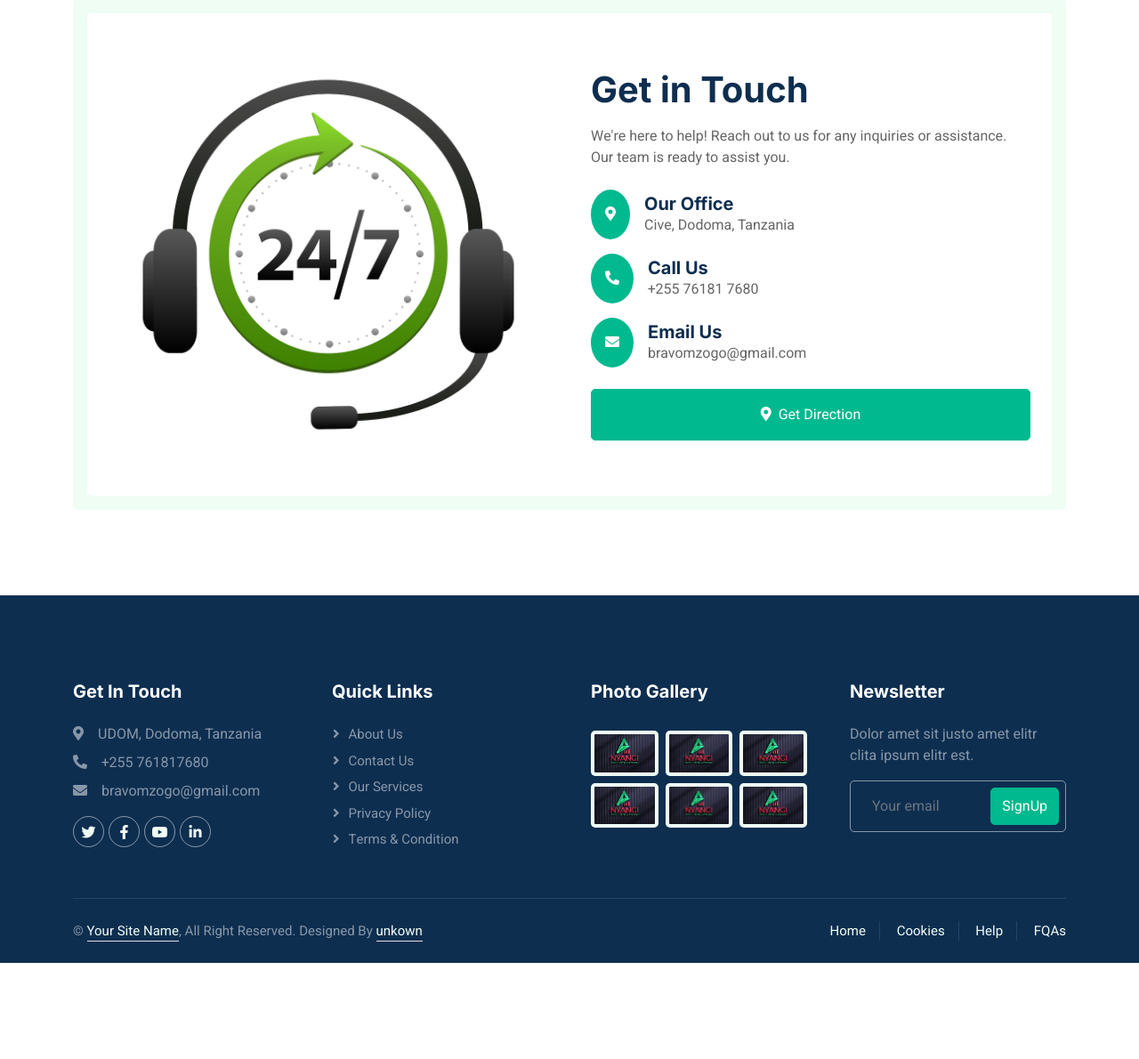
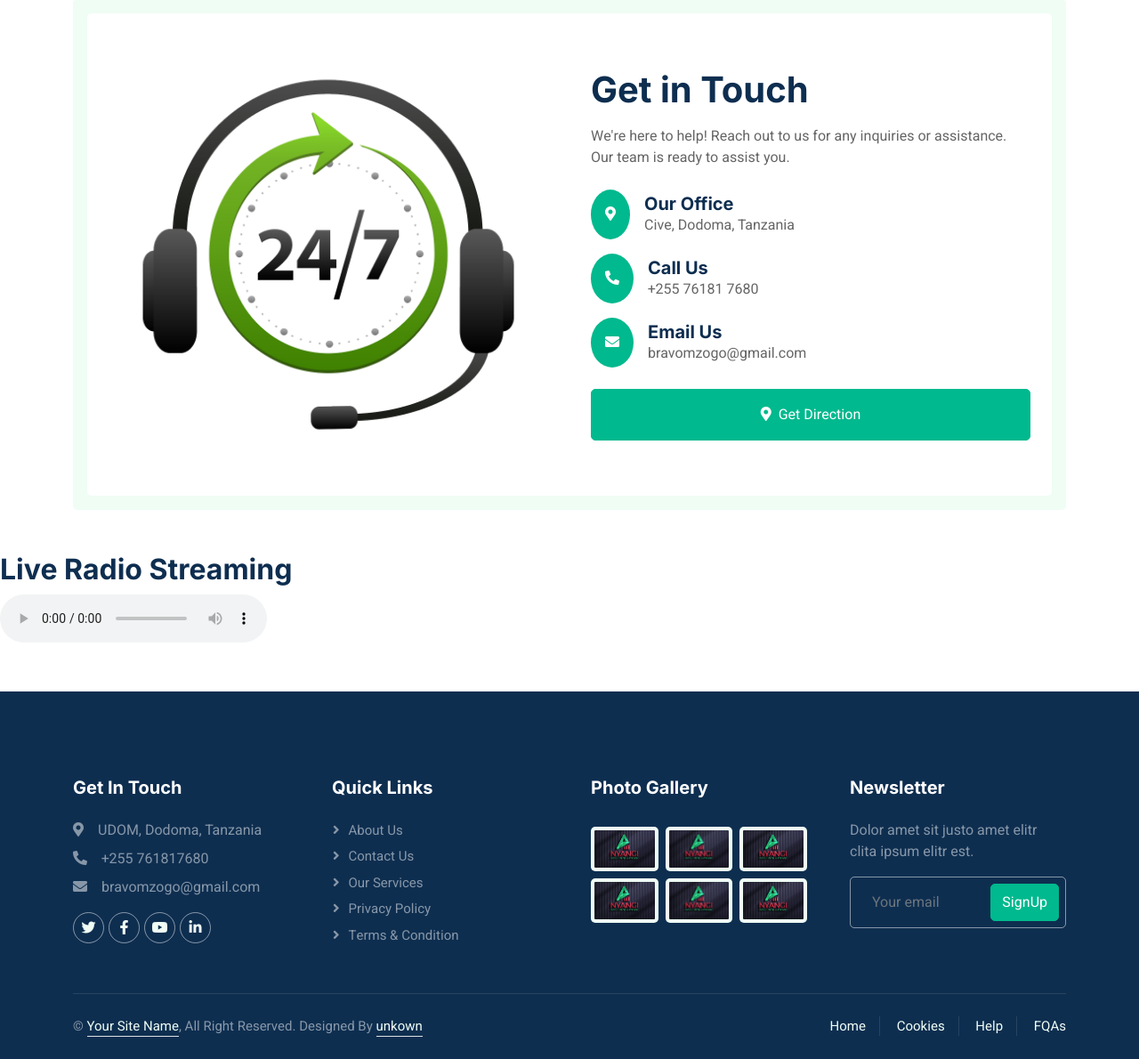
Before and after one commit to bravomzogo/nyangi_market, a Django app: page / in a window 1280 px wide. Shown: the part 2173-3363 px from the top of the page at 89% size. Before the commit the page ends 3255 px from the top, so only its background shows below. Run offline with Django 5.2, Linux system fonts and the light colour scheme; a user stored in the database is signed in; data comes from the database, SQL or seed files in the repository; some libraries are stand-ins or nearby versions.

Commit message:
Update index.html

```diff
--- a/myapp/templates/myapp/index.html
+++ b/myapp/templates/myapp/index.html
@@ -277,6 +277,11 @@
         </div>
     </div>
 </div>
+        <h2>Live Radio Streaming</h2>
+        <audio controls autoplay>
+            <source src="http://localhost:8000/live" type="audio/mpeg">
+            Your browser does not support the audio element.
+        </audio>
 <!-- Contact Details End -->
 {% endblock %}
 
```
